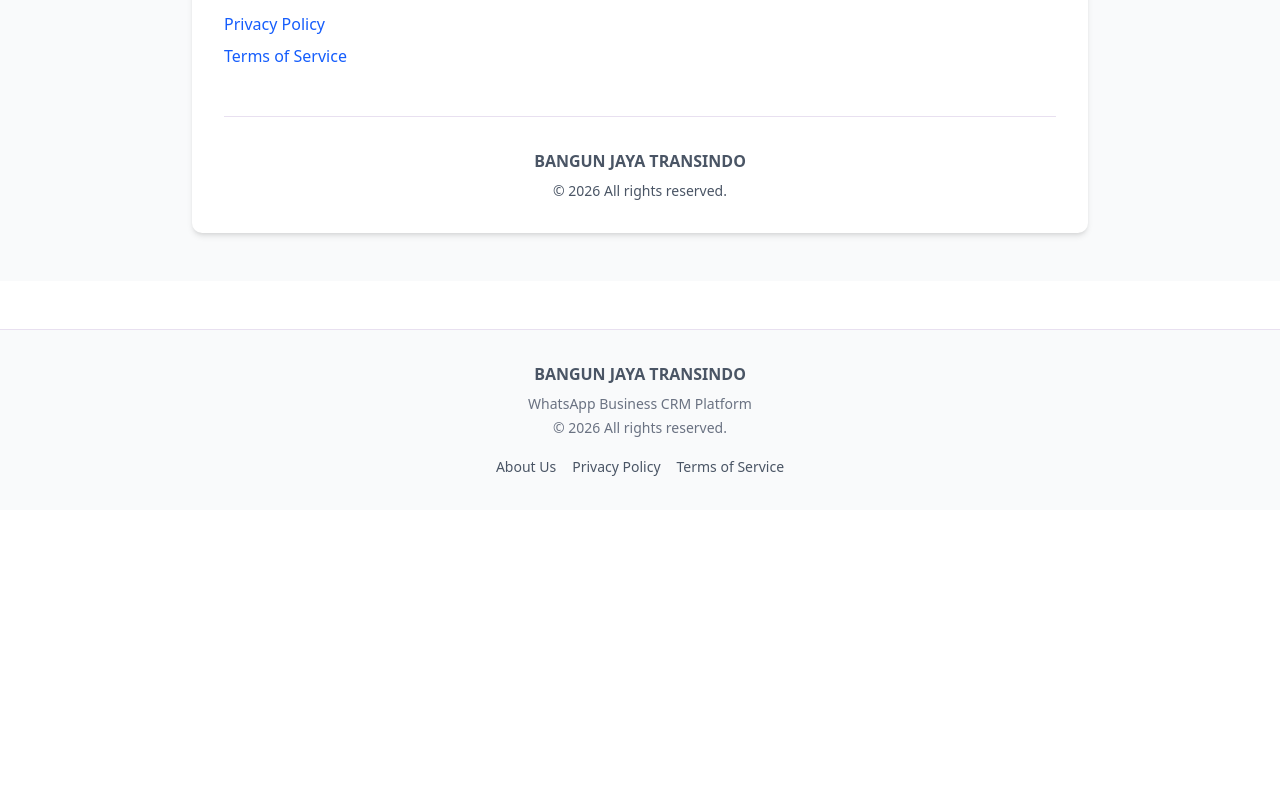
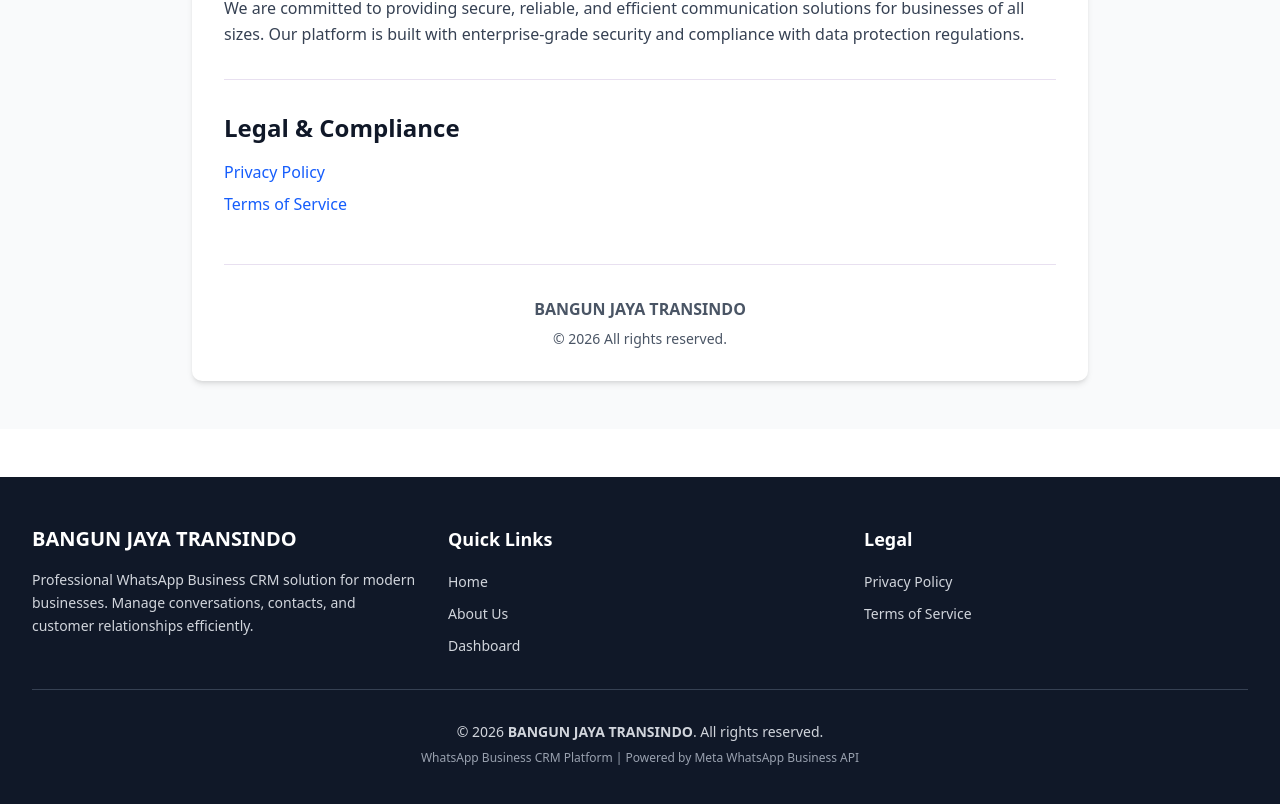
Before and after one commit to ztrans-apps/crm, a Next.js app: page /about in a window 1280 px wide. Shown: the part 1162-1966 px from the top of the page. Before the commit the page ends 1672 px from the top, so only its background shows below. Built offline with nearby package versions, Linux system fonts and the light colour scheme; no server answers.

Commit message:
feat: enhance company branding on legal pages with prominent banners and improved footer

```diff
--- a/app/(public)/about/page.tsx
+++ b/app/(public)/about/page.tsx
@@ -9,13 +9,19 @@
   return (
     <div className="min-h-screen bg-gray-50 py-12 px-4 sm:px-6 lg:px-8">
       <div className="max-w-4xl mx-auto bg-white rounded-lg shadow-md p-8">
+        {/* Company Banner */}
+        <div className="bg-blue-600 text-white text-center py-6 px-4 rounded-lg mb-8">
+          <h2 className="text-3xl font-bold mb-2">BANGUN JAYA TRANSINDO</h2>
+          <p className="text-blue-100">WhatsApp Business CRM Platform</p>
+        </div>
+
         {/* Company Header */}
         <div className="text-center mb-12">
           <h1 className="text-4xl font-bold text-gray-900 mb-4">
-            BANGUN JAYA TRANSINDO
+            About Us
           </h1>
           <p className="text-xl text-gray-600">
-            WhatsApp Business CRM Solution Provider
+            Your Trusted WhatsApp CRM Solution Provider
           </p>
         </div>
 
--- a/app/(public)/layout.tsx
+++ b/app/(public)/layout.tsx
@@ -36,28 +36,67 @@
       {/* Main content */}
       <main>{children}</main>
 
-      {/* Simple footer */}
-      <footer className="bg-gray-50 border-t mt-12">
-        <div className="max-w-7xl mx-auto px-4 sm:px-6 lg:px-8 py-8">
-          <div className="text-center">
-            <p className="text-gray-600 font-semibold">BANGUN JAYA TRANSINDO</p>
-            <p className="text-sm text-gray-500 mt-2">
-              WhatsApp Business CRM Platform
+      {/* Footer with company information */}
+      <footer className="bg-gray-900 text-white mt-12">
+        <div className="max-w-7xl mx-auto px-4 sm:px-6 lg:px-8 py-12">
+          <div className="grid md:grid-cols-3 gap-8">
+            {/* Company Info */}
+            <div>
+              <h3 className="text-xl font-bold mb-4">BANGUN JAYA TRANSINDO</h3>
+              <p className="text-gray-300 text-sm leading-relaxed">
+                Professional WhatsApp Business CRM solution for modern businesses.
+                Manage conversations, contacts, and customer relationships efficiently.
               </p>
-            <p className="text-sm text-gray-500 mt-1">
-              © {new Date().getFullYear()} All rights reserved.
-            </p>
-            <div className="mt-4 space-x-4">
-              <a href="/about" className="text-sm text-gray-600 hover:text-gray-900">
+            </div>
+
+            {/* Quick Links */}
+            <div>
+              <h4 className="text-lg font-semibold mb-4">Quick Links</h4>
+              <ul className="space-y-2">
+                <li>
+                  <a href="/" className="text-gray-300 hover:text-white text-sm">
+                    Home
+                  </a>
+                </li>
+                <li>
+                  <a href="/about" className="text-gray-300 hover:text-white text-sm">
                     About Us
                   </a>
-              <a href="/privacy-policy" className="text-sm text-gray-600 hover:text-gray-900">
+                </li>
+                <li>
+                  <a href="/dashboard" className="text-gray-300 hover:text-white text-sm">
+                    Dashboard
+                  </a>
+                </li>
+              </ul>
+            </div>
+
+            {/* Legal */}
+            <div>
+              <h4 className="text-lg font-semibold mb-4">Legal</h4>
+              <ul className="space-y-2">
+                <li>
+                  <a href="/privacy-policy" className="text-gray-300 hover:text-white text-sm">
                     Privacy Policy
                   </a>
-              <a href="/terms-of-service" className="text-sm text-gray-600 hover:text-gray-900">
+                </li>
+                <li>
+                  <a href="/terms-of-service" className="text-gray-300 hover:text-white text-sm">
                     Terms of Service
                   </a>
+                </li>
+              </ul>
             </div>
+          </div>
+
+          {/* Bottom Bar */}
+          <div className="border-t border-gray-700 mt-8 pt-8 text-center">
+            <p className="text-gray-300 text-sm">
+              © {new Date().getFullYear()} <strong>BANGUN JAYA TRANSINDO</strong>. All rights reserved.
+            </p>
+            <p className="text-gray-400 text-xs mt-2">
+              WhatsApp Business CRM Platform | Powered by Meta WhatsApp Business API
+            </p>
           </div>
         </div>
       </footer>
--- a/app/(public)/privacy-policy/page.tsx
+++ b/app/(public)/privacy-policy/page.tsx
@@ -9,14 +9,17 @@
   return (
     <div className="min-h-screen bg-gray-50 py-12 px-4 sm:px-6 lg:px-8">
       <div className="max-w-4xl mx-auto bg-white rounded-lg shadow-md p-8">
+        {/* Company Banner */}
+        <div className="bg-blue-600 text-white text-center py-6 px-4 rounded-lg mb-8">
+          <h2 className="text-3xl font-bold mb-2">BANGUN JAYA TRANSINDO</h2>
+          <p className="text-blue-100">WhatsApp Business CRM Platform</p>
+        </div>
+
         {/* Header */}
         <div className="text-center mb-12">
           <h1 className="text-4xl font-bold text-gray-900 mb-2">
             Privacy Policy
           </h1>
-          <p className="text-gray-600">
-            BANGUN JAYA TRANSINDO
-          </p>
           <p className="text-sm text-gray-500 mt-2">
             Last Updated: {new Date().toLocaleDateString('id-ID', { year: 'numeric', month: 'long', day: 'numeric' })}
           </p>
--- a/app/(public)/terms-of-service/page.tsx
+++ b/app/(public)/terms-of-service/page.tsx
@@ -9,14 +9,17 @@
   return (
     <div className="min-h-screen bg-gray-50 py-12 px-4 sm:px-6 lg:px-8">
       <div className="max-w-4xl mx-auto bg-white rounded-lg shadow-md p-8">
+        {/* Company Banner */}
+        <div className="bg-blue-600 text-white text-center py-6 px-4 rounded-lg mb-8">
+          <h2 className="text-3xl font-bold mb-2">BANGUN JAYA TRANSINDO</h2>
+          <p className="text-blue-100">WhatsApp Business CRM Platform</p>
+        </div>
+
         {/* Header */}
         <div className="text-center mb-12">
           <h1 className="text-4xl font-bold text-gray-900 mb-2">
             Terms of Service
           </h1>
-          <p className="text-gray-600">
-            BANGUN JAYA TRANSINDO
-          </p>
           <p className="text-sm text-gray-500 mt-2">
             Last Updated: {new Date().toLocaleDateString('id-ID', { year: 'numeric', month: 'long', day: 'numeric' })}
           </p>
```
Lines whose indentation alone changed are shown as unchanged.
